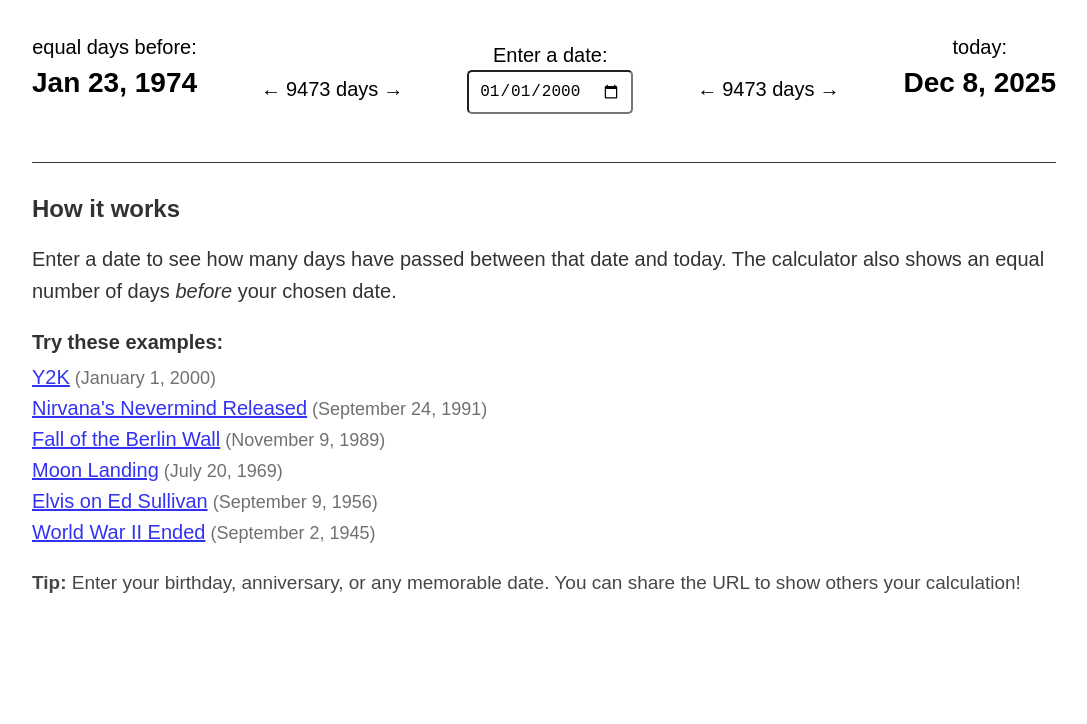
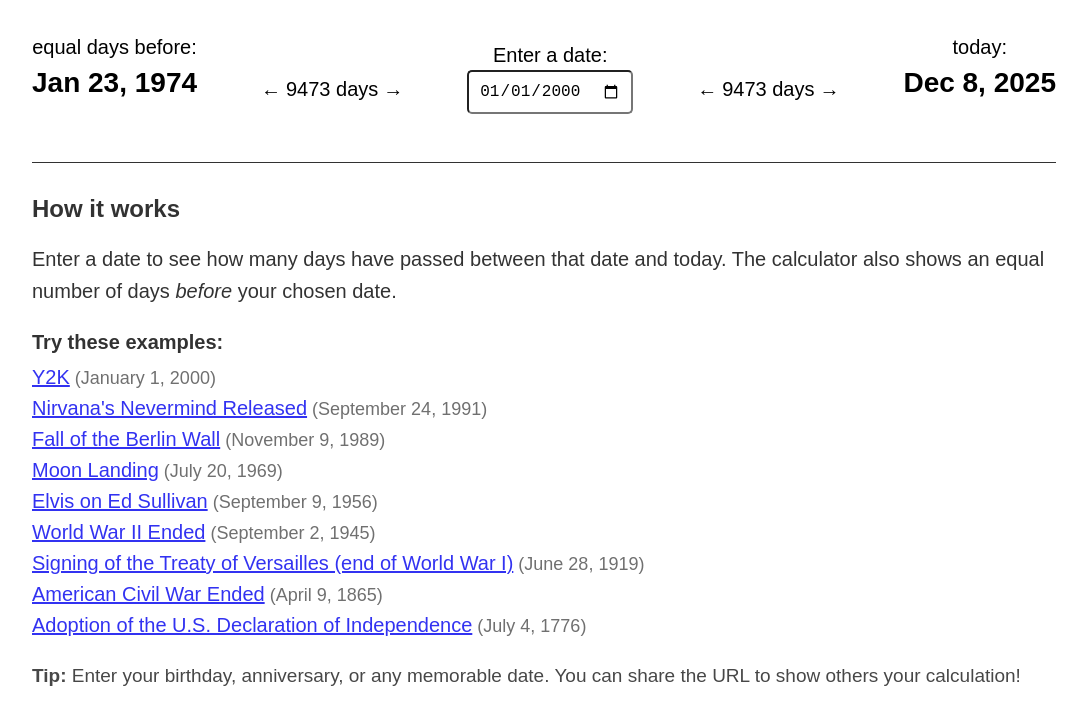
Before and after one commit to mikesusz/time-sqd-co, a React (Vite) app: page / in a window 1280 px wide. Shown: the top 724 px of the page, without its empty margins (96-1183 px from the left). Built offline with nearby package versions, Linux system fonts and the light colour scheme.

Commit message:
added a couple of examples and removed unused code

```diff
--- a/src/components/Instructions.tsx
+++ b/src/components/Instructions.tsx
@@ -13,7 +13,7 @@ const exampleDates: ExampleDate[] = [
 		description: 'January 1, 2000',
 	},
 	{
-		label: 'Nirvana\'s Nevermind Released',
+		label: "Nirvana's Nevermind Released",
 		date: '1991-09-24',
 		description: 'September 24, 1991',
 	},
@@ -37,6 +37,21 @@ const exampleDates: ExampleDate[] = [
 		date: '1945-09-02',
 		description: 'September 2, 1945',
 	},
+	{
+		label: 'Signing of the Treaty of Versailles (end of World War I)',
+		date: '1919-06-28',
+		description: 'June 28, 1919',
+	},
+	{
+		label: 'American Civil War Ended',
+		date: '1865-04-09',
+		description: 'April 9, 1865',
+	},
+	{
+		label: 'Adoption of the U.S. Declaration of Independence',
+		date: '1776-07-04',
+		description: 'July 4, 1776',
+	},
 ];
 
 const Instructions: React.FC = () => {
@@ -55,18 +70,15 @@ const Instructions: React.FC = () => {
 		<div className="instructions">
 			<h2>How it works</h2>
 			<p>
-				Enter a date to see how many days have passed between that date and today.
-				The calculator also shows an equal number of days <em>before</em> your chosen date.
+				Enter a date to see how many days have passed between that date and today. The calculator
+				also shows an equal number of days <em>before</em> your chosen date.
 			</p>
 
 			<h3>Try these examples:</h3>
 			<ul className="examples">
 				{exampleDates.map((example) => (
 					<li key={example.date}>
-						<a
-							href={`?date=${example.date}`}
-							onClick={(e) => handleExampleClick(e, example.date)}
-						>
+						<a href={`?date=${example.date}`} onClick={(e) => handleExampleClick(e, example.date)}>
 							{example.label}
 						</a>
 						<span className="example-description"> ({example.description})</span>
@@ -75,8 +87,8 @@ const Instructions: React.FC = () => {
 			</ul>
 
 			<p className="tip">
-				<strong>Tip:</strong> Enter your birthday, anniversary, or any memorable date.
-				You can share the URL to show others your calculation!
+				<strong>Tip:</strong> Enter your birthday, anniversary, or any memorable date. You can share
+				the URL to show others your calculation!
 			</p>
 		</div>
 	);
--- a/src/styles/app.css
+++ b/src/styles/app.css
@@ -26,21 +26,12 @@ main {
 }
 
 input[type='date'] {
-	padding: 10px;
-	border-radius: 5px;
-	font-size: 0.8rem;
-}
-
-/* ensure form controls expand to full width and respect padding */
-input[type='date'],
-select,
-button,
-textarea {
 	display: block;
 	width: 100%;
 	box-sizing: border-box;
 	padding: 10px;
 	border-radius: 5px;
+	font-size: 0.8rem;
 }
 
 .outputs {
```
Also changed, not shown: src/components/Slider.tsx (deleted, +0 -27 lines), src/utils/time.ts (deleted, +0 -15 lines).
